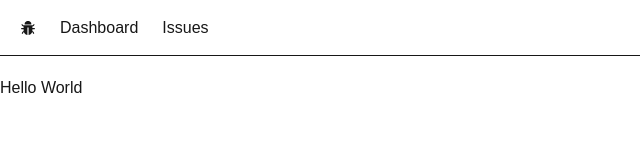
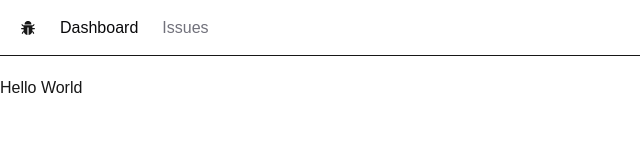
Before and after one commit to Tommytian993/issue-tracker-nextjs, a Next.js app: page / in a window 1280 px wide. Shown: the top 160 px of the page, without its empty margins (0-640 px from the left). Built offline with nearby package versions, Linux system fonts and the light colour scheme.

Commit message:
feat: highlight active nav link based on current route

```diff
--- a/app/NavBar.tsx
+++ b/app/NavBar.tsx
@@ -6,7 +6,6 @@ import { AiFillBug } from "react-icons/ai";
 
 const NavBar = () => {
   const currentPath = usePathname();
-  console.log(currentPath);
   // 定义导航链接数组，方便后续维护和扩展
   const links = [
     { label: "Dashboard", href: "/" }, // 仪表盘首页
@@ -25,7 +24,14 @@ const NavBar = () => {
           // 遍历 links 数组，动态渲染每个导航项
           <li key={link.href}>
             {/* 导航链接，点击跳转到对应页面 */}
-            <Link href={link.href}>{link.label}</Link>
+            <Link
+              href={link.href}
+              className={`${
+                currentPath === link.href ? "text-zinc-950" : "text-zinc-500"
+              } hover:text-zinc-800 transition-colors`}
+            >
+              {link.label}
+            </Link>
           </li>
         ))}
       </ul>
```
